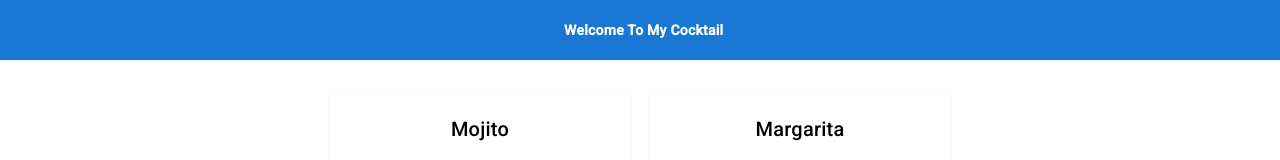
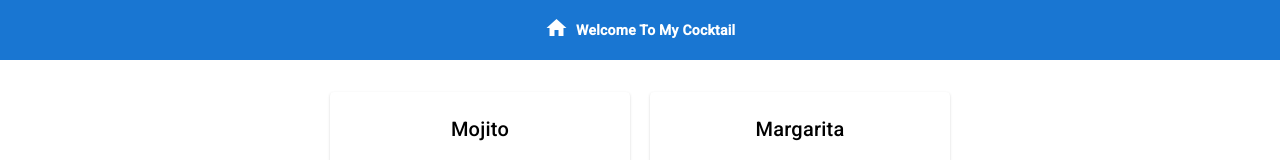
Before and after one commit to shubhakarpoojary/watLow-Cocktail-Assignment, an Angular app: page /cocktail in a window 1280 px wide. Shown: the top 160 px of the page. Built offline with nearby package versions, Linux system fonts and the light colour scheme.

Commit message:
unit test case
unit test case

```diff
--- a/src/app/app.component.html
+++ b/src/app/app.component.html
@@ -36,7 +36,7 @@
 
 <!-- Toolbar -->
 <div class="toolbar" role="banner">
-  <!-- <a routerLink="./cocktail" style="color: white;"><mat-icon title="home">home</mat-icon></a> -->
+  <a routerLink="./cocktail" style="color: white;"><mat-icon title="home">home</mat-icon></a>
   <span> &nbsp; Welcome To My Cocktail</span>
 
 </div>
```
Also changed, not shown: 1 other file (tests, documents, lock files or other folders).
